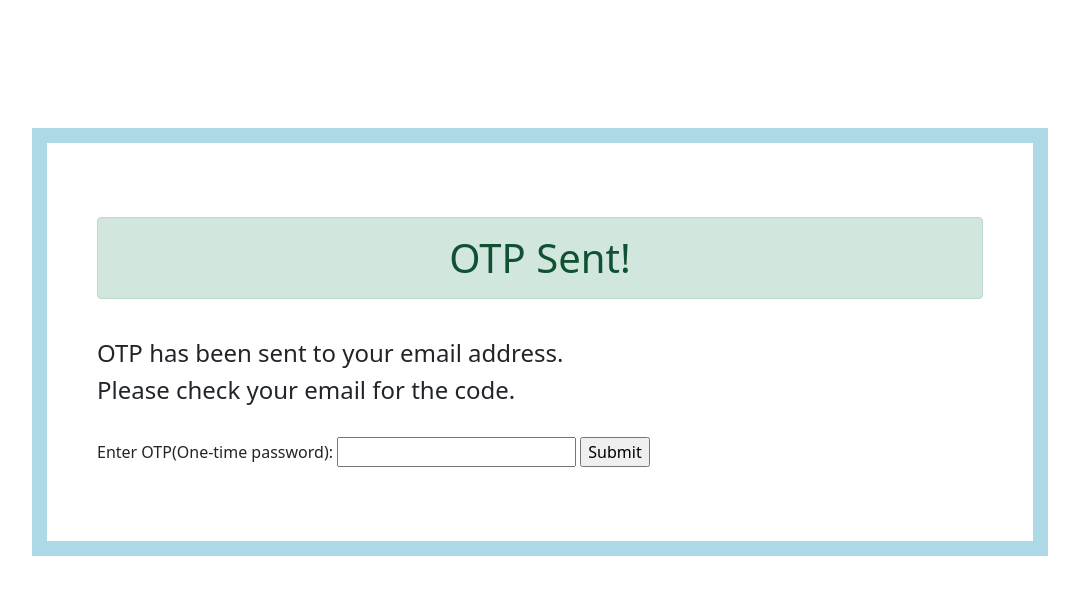
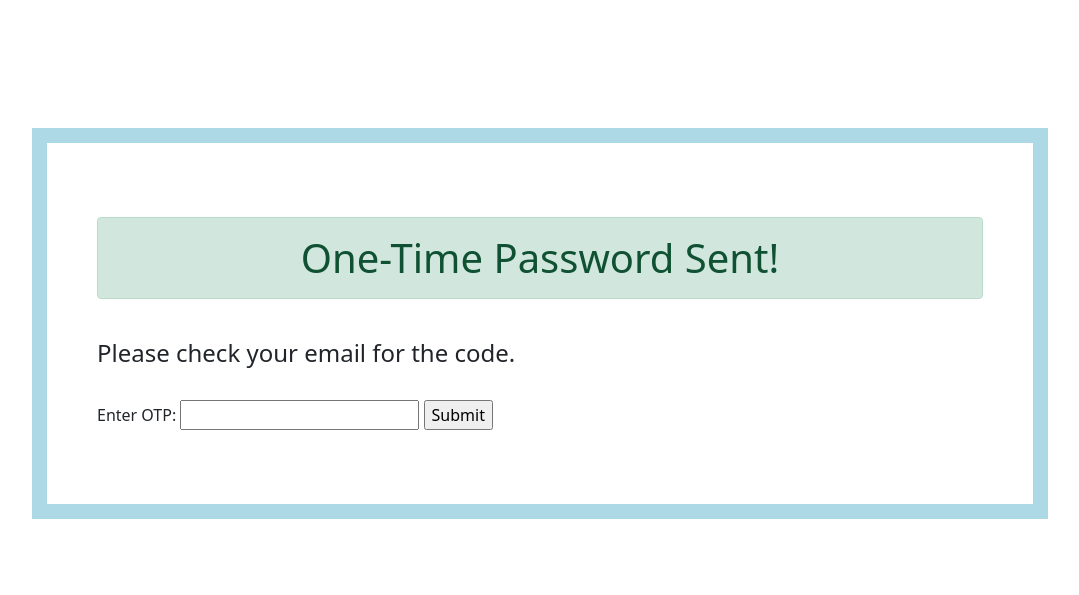
Before and after one commit to KevinH2017/Python-Flask-Email-OTP-Verify, a Flask app: template templates/verify.html in a window 1280 px wide. Shown: the top 595 px of the page, without its empty margins (100-1179 px from the left). Run offline with Flask 3, Linux system fonts and the light colour scheme; the template is opened without the code that fills it, so the values that code supplies are empty.

Commit message:
Update verify.html

```diff
--- a/templates/verify.html
+++ b/templates/verify.html
@@ -21,13 +21,12 @@
 <body>
     <div class="container" style="padding-top: 10%">
         <div class="border">
-            <h1 class="text-center mt-4 alert alert-success">OTP Sent!</h1>
+            <h1 class="text-center mt-4 alert alert-success">One-Time Password Sent!</h1>
             <br>
             <form action="http://localhost:5001/validate" method="POST">
-                <h4> OTP has been sent to your email address.</h4>
                 <h4>Please check your email for the code.</h4>
                 <br>
-                Enter OTP(One-time password): <input type="text" name="otp">
+                Enter OTP: <input type="text" name="otp">
                 <input type="submit" value="Submit">
             </form>
             <br>
```
